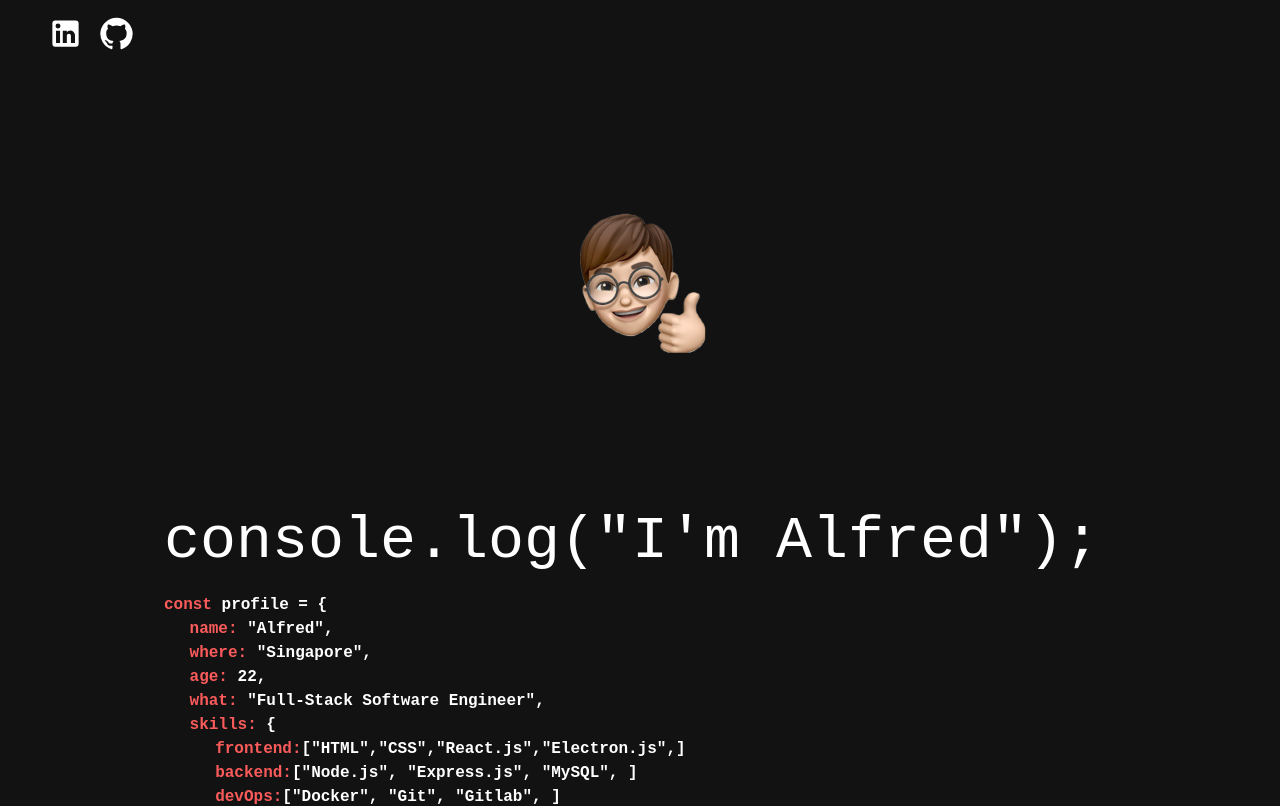
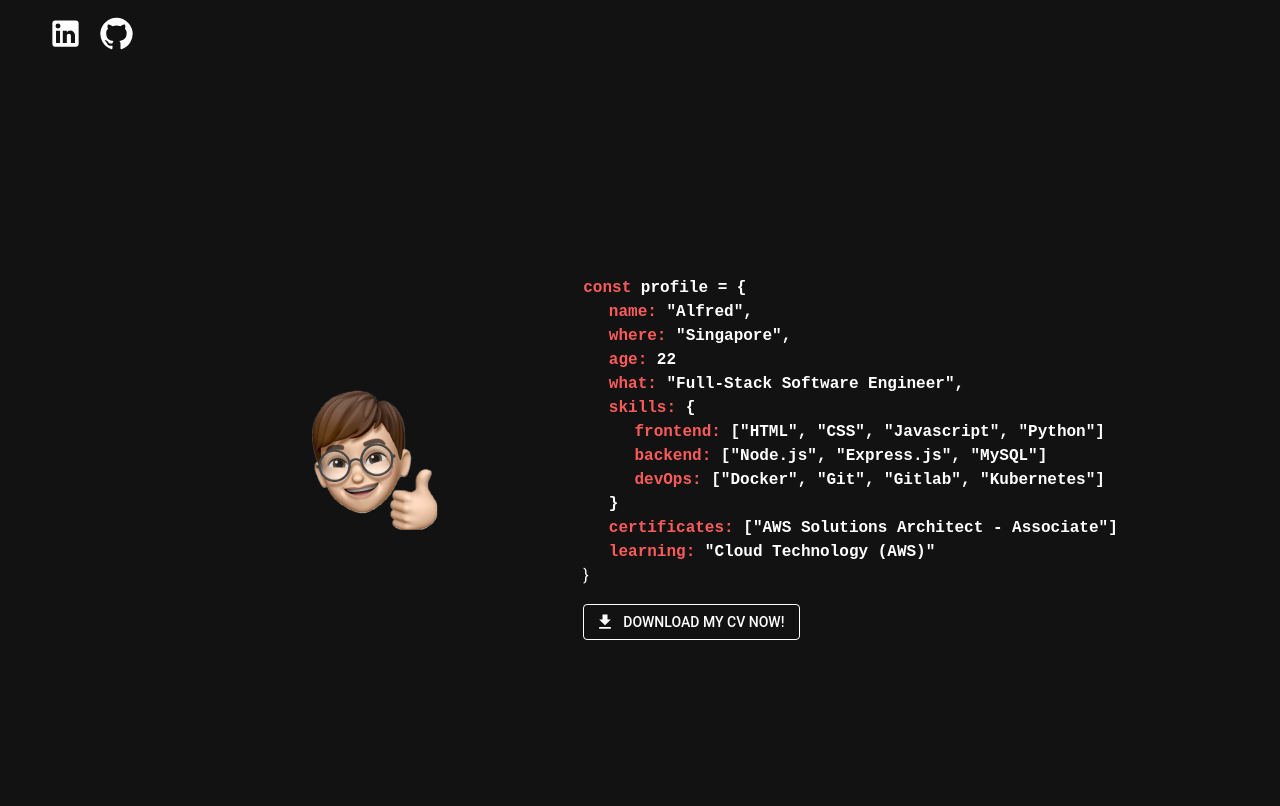
Before and after one commit to copipastaguy/portfolio, a React (Create React App) app: page / in a window 1280 px wide. Shown: the top 806 px of the page. Built offline with nearby package versions, Linux system fonts and the light colour scheme.

Commit message:
[Feature] updated masthead to include download button, and more information

```diff
--- a/src/component/Masthead/Masthead.js
+++ b/src/component/Masthead/Masthead.js
@@ -1,16 +1,32 @@
 import memoji from "../../files/memoji/sticker02.png";
 import styles from "./Masthead.module.css";
 
-import { Grid, Stack, Typography, Link, Button } from "@mui/material";
+import DownloadIcon from "@mui/icons-material/Download";
+import { Button, Grid, Stack, Typography } from "@mui/material";
 
 function Masthead() {
   const date = new Date();
   const year = date.getFullYear();
 
-  const frontendSkills = ["HTML", "CSS", "React.js", "Electron.js"];
+  const frontendSkills = ["HTML", "CSS", "Javascript", "Python"];
   const backendSkills = ["Node.js", "Express.js", "MySQL"];
-  const devopsSkills = ["Docker", "Git", "Gitlab"];
+  const devopsSkills = ["Docker", "Git", "Gitlab", "Kubernetes"];
+  const certificate = ["AWS Solutions Architect - Associate"];
 
+  const downloadResume = async () => {
+    const file = await fetch("https://raw.githubusercontent.com/copipastaguy/resume/main/cv.pdf");
+
+    const blob = await file.blob();
+
+    const downloadURL = window.URL.createObjectURL(blob);
+    const link = document.createElement("a");
+    link.href = downloadURL;
+    link.setAttribute("download", "Alfred_Chor_CV");
+    document.body.appendChild(link);
+
+    link.click();
+    link.remove();
+  };
   return (
     <Grid container height="100vh" alignItems="center" justifyContent="center" spacing={2}>
       <Grid item>
@@ -19,42 +35,41 @@ function Masthead() {
 
       <Stack spacing={2}>
         <Grid item>
-          <Typography variant="h2" fontWeight={400} fontFamily="monospace">
-            console.log&#40;&#34;I'm Alfred&#34;&#41;&#59;
-          </Typography>
+          <Stack>
+            <Typography fontWeight={700} fontFamily="monospace">
+              <span className={styles.coloredWord}>const</span> profile = &#123;
+              <br />
+              &emsp; <span className={styles.coloredWord}>name:</span> "Alfred",
+              <br />
+              &emsp; <span className={styles.coloredWord}>where:</span> "Singapore",
+              <br />
+              &emsp; <span className={styles.coloredWord}>age:</span> {year - 2000}
+              <br />
+              &emsp; <span className={styles.coloredWord}>what:</span> "Full-Stack Software Engineer",
+              <br />
+              &emsp; <span className={styles.coloredWord}>skills:</span> &#123;
+              <br />
+              &emsp; &emsp; <span className={styles.coloredWord}>frontend: </span>[{frontendSkills.map((skill) => `"${skill}"`).join(", ")}]
+              <br />
+              &emsp; &emsp; <span className={styles.coloredWord}>backend: </span>[{backendSkills.map((skill) => `"${skill}"`).join(", ")}]
+              <br />
+              &emsp; &emsp; <span className={styles.coloredWord}>devOps: </span>[{devopsSkills.map((skill) => `"${skill}"`).join(", ")}]
+              <br />
+              &emsp; &#125;
+              <br />
+              &emsp; <span className={styles.coloredWord}>certificates: </span>[{certificate.map((skill) => `"${skill}"`).join(", ")}]
+              <br />
+              &emsp; <span className={styles.coloredWord}>learning:</span> "Cloud Technology (AWS)"
+              <br />
+            </Typography>
+            &#125;
+          </Stack>
         </Grid>
 
         <Grid item>
-          <Stack>
-            <Typography fontWeight={700} fontFamily="monospace">
-              <span className={styles.coloredWord}>const</span> profile = &#123; <br />
-              &emsp; <span className={styles.coloredWord}>name:</span> "Alfred", <br />
-              &emsp; <span className={styles.coloredWord}>where:</span> "Singapore", <br />
-              &emsp; <span className={styles.coloredWord}>age:</span> {year - 2000}, <br />
-              &emsp; <span className={styles.coloredWord}>what:</span> "Full-Stack Software Engineer", <br />
-              &emsp; <span className={styles.coloredWord}>skills:</span> &#123; <br />
-              &emsp; &emsp; <span className={styles.coloredWord}>frontend:</span>[
-              {frontendSkills.map((skill) => (
-                <span>"{skill}",</span>
-              ))}
-              ]
-              <br />
-              &emsp; &emsp; <span className={styles.coloredWord}>backend:</span>[
-              {backendSkills.map((skill) => (
-                <span>"{skill}", </span>
-              ))}
-              ]
-              <br />
-              &emsp; &emsp; <span className={styles.coloredWord}>devOps:</span>[
-              {devopsSkills.map((skill) => (
-                <span>"{skill}", </span>
-              ))}
-              ]
-              <br />
-              &emsp; &#125;
-            </Typography>
-            &#125;
-          </Stack>
+          <Button startIcon={<DownloadIcon />} color="inherit" variant="outlined" onClick={downloadResume}>
+            Download my CV now!
+          </Button>
         </Grid>
       </Stack>
     </Grid>
```
